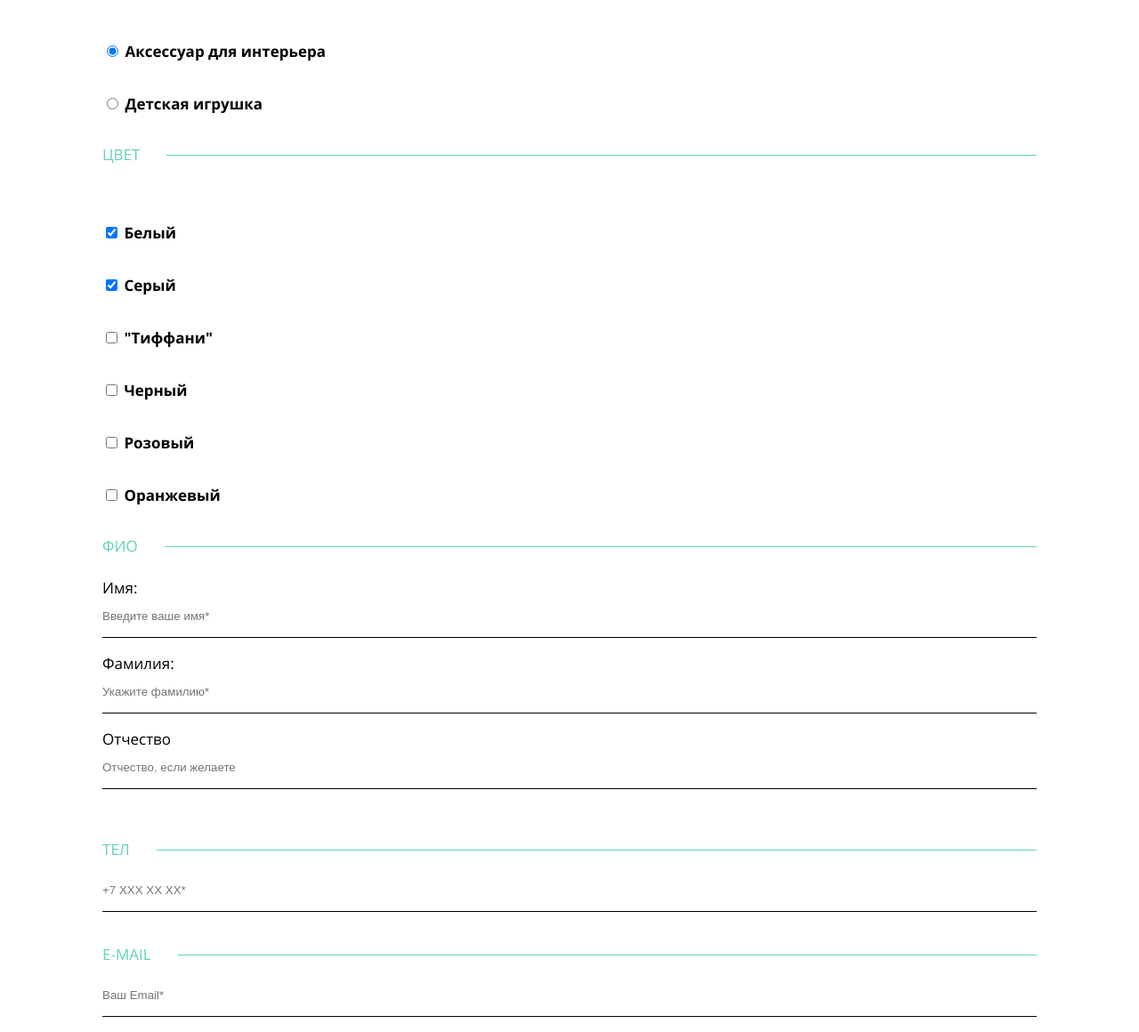
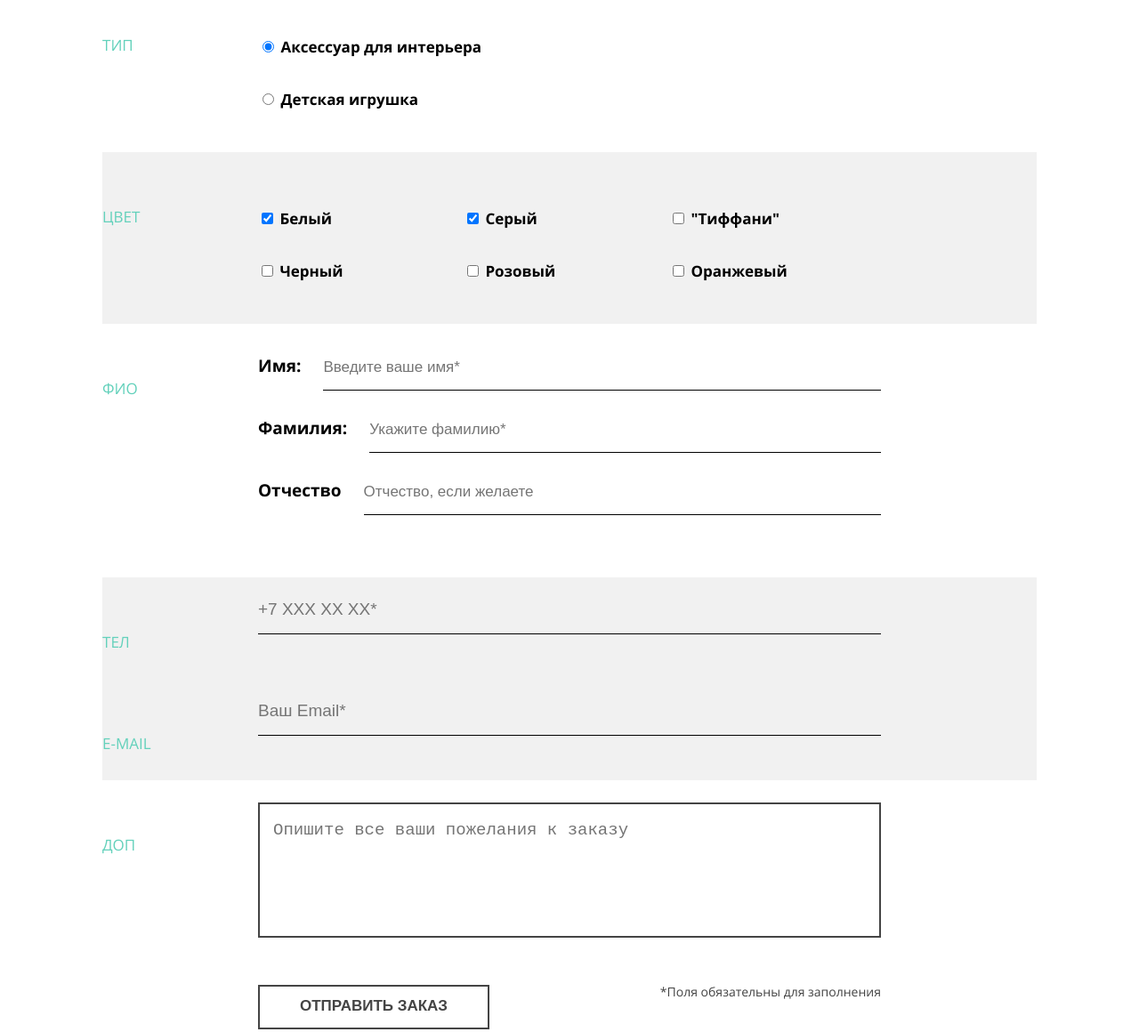
Before and after one commit to 10m88g/123103-mishka, a website: page form.html in a window 1280 px wide. Shown: the part 437-1597 px from the top of the page at 89% size. Drawn offline with nearby package versions, Linux system fonts and the light colour scheme; files that its build step writes are made by us from their sources; files whose address does not match are found by name.

Commit message:
3-stages layout of form.html was done.

```diff
--- a/form.html
+++ b/form.html
@@ -53,6 +53,7 @@
             <fieldset class="order-form__fieldset  order-form__fieldset--type">
               <legend class="order-form__legend">Тип</legend>
 
+              <div class="order-form__labels-wrapper">
                 <label class="order-form__label-radio">
                   <input type="radio" name="type" value="accessory" checked>
                   <span class="order-form__label-text">Аксессуар для интерьера</span>
@@ -62,11 +63,13 @@
                   <input type="radio" name="type" value="toy">
                   <span class="order-form__label-text">Детская игрушка</span>
                 </label>
+              </div>
             </fieldset>
 
             <fieldset class="order-form__fieldset  order-form__fieldset--color">
               <legend class="order-form__legend">Цвет</legend>
 
+              <div class="order-form__labels-wrapper">
                 <label class="order-form__label-checkbox">
                   <input type="checkbox" name="color" value="white" checked>
                   <span class="order-form__label-text">Белый</span>
@@ -96,20 +99,24 @@
                   <input type="checkbox" name="color" value="orange">
                   <span class="order-form__label-text">Оранжевый</span>
                 </label>
+              </div>
             </fieldset>
 
             <fieldset class="order-form__fieldset  order-form__fieldset--name">
               <legend class="order-form__legend">ФИО</legend>
 
-              <label class="order-form__label-text">Имя:
+              <label class="order-form__label-text order-form__label-text--name">
+                <span>Имя:</span>
                 <input type="text" name="first-name" placeholder="Введите ваше имя*" required>
               </label>
 
-              <label class="order-form__label-text">Фамилия:
+              <label class="order-form__label-text order-form__label-text--name">
+                <span>Фамилия:</span>
                 <input type="text" name="last-name" placeholder="Укажите фамилию*" required>
               </label>
 
-              <label class="order-form__label-text">Отчество
+              <label class="order-form__label-text order-form__label-text--name">
+                <span>Отчество</span>
                 <input type="text" name="middle-name" placeholder="Отчество, если желаете">
               </label>
             </fieldset>
--- a/sass/blocks/intro.scss
+++ b/sass/blocks/intro.scss
@@ -1,7 +1,20 @@
 .intro {
-
   margin-top: 15px;
   font-size: 13px;
   line-height: 24px;
   color: #444444;
 }
+
+@media #{$tablet-width} {
+  .intro {
+    font-size: 17px;
+    line-height: 30px;
+  }
+}
+
+@media #{$desktop-width} {
+  .intro {
+    padding-left: 175px;
+    padding-right: 175px;
+  }
+}
--- a/sass/blocks/order-form.scss
+++ b/sass/blocks/order-form.scss
@@ -26,13 +26,14 @@
   &__label-checkbox {
     display: block;
     margin-top: 40px;
-
     font-weight: bold;
   }
 
+  &__label-text--name span {
+    font-weight: bold;
+  }
 
-
-  &__label-text  input {
+  &__label-text input {
     display: block;
     width: 100%;
     padding: 0;
@@ -42,6 +43,8 @@
     border: none;
     border-bottom: 1px solid #000000;
     outline: none;
+    font-size: 17px;
+    line-height: 18px;
   }
 
   &__fieldset--phone input,
@@ -53,15 +56,21 @@
     padding-bottom: 16px;
     border: none;
     border-bottom: 1px solid #000000;
+    background-color: transparent;
     outline: none;
+    font-size: 17px;
+    line-height: 18px;
   }
 
   &__fieldset--addition textarea {
     box-sizing: border-box;
-    width: $content-width;
+    width: 100%;
     padding: 20px 15px;
     border: 2px solid #444444;
     outline: none;
+    font-size: 17px;
+    line-height: 18px;
+    resize: none;
   }
 
   &__req-text {
@@ -74,3 +83,88 @@
     width: $content-width;
   }
 }
+
+@media #{$tablet-width} {
+  .order-form {
+    margin-top: 20px;
+
+    &__fieldset {
+      position: relative;
+      margin: 0;
+      padding: 0;
+      padding-top: 25px;
+      padding-left: 167px;
+      padding-bottom: 50px;
+      border: none;
+    }
+
+    &__legend {
+      position: absolute;
+      left: 0;
+      top: 65px;
+    }
+
+    &__labels-wrapper {
+      display: flex;
+      flex-direction: column;
+    }
+
+    &__fieldset--color  &__labels-wrapper{
+      flex-direction: row;
+      flex-wrap: wrap;
+      //justify-content: flex-start;
+    }
+
+    &__label-text--name {
+      display: flex;
+      align-items: baseline;
+    }
+
+    &__label-text--name input {
+      margin-left: 25px;
+    }
+
+
+    &__fieldset--color label {
+      flex-basis: 50%;
+    }
+
+    &__fieldset--color,
+    &__fieldset--phone,
+    &__fieldset--mail {
+      background-color: #f1f1f1;
+    }
+
+    &__fieldset--name,
+    &__fieldset--phone input,
+    &__fieldset--mail input,
+    &__fieldset--addition textarea {
+      font-size: 19px;
+    }
+
+    &__req-text {
+      float: right;
+    }
+  }
+}
+
+@media #{$desktop-width} {
+  .order-form {
+    &__fieldset {
+      padding-left: 175px;
+      padding-right: 175px;
+    }
+
+    &__fieldset--color label {
+      flex-basis: 33%;
+    }
+
+    &__req-text {
+      margin-right: 175px;
+    }
+
+    &__submit {
+      margin-left: 175px;
+    }
+  }
+}
```
